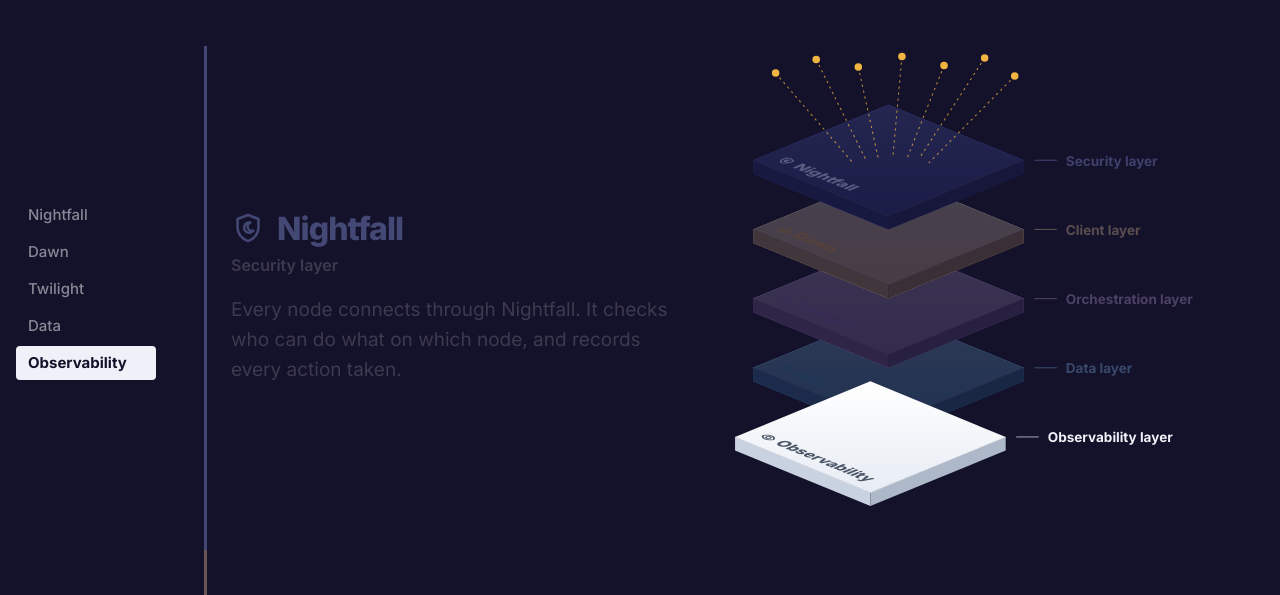
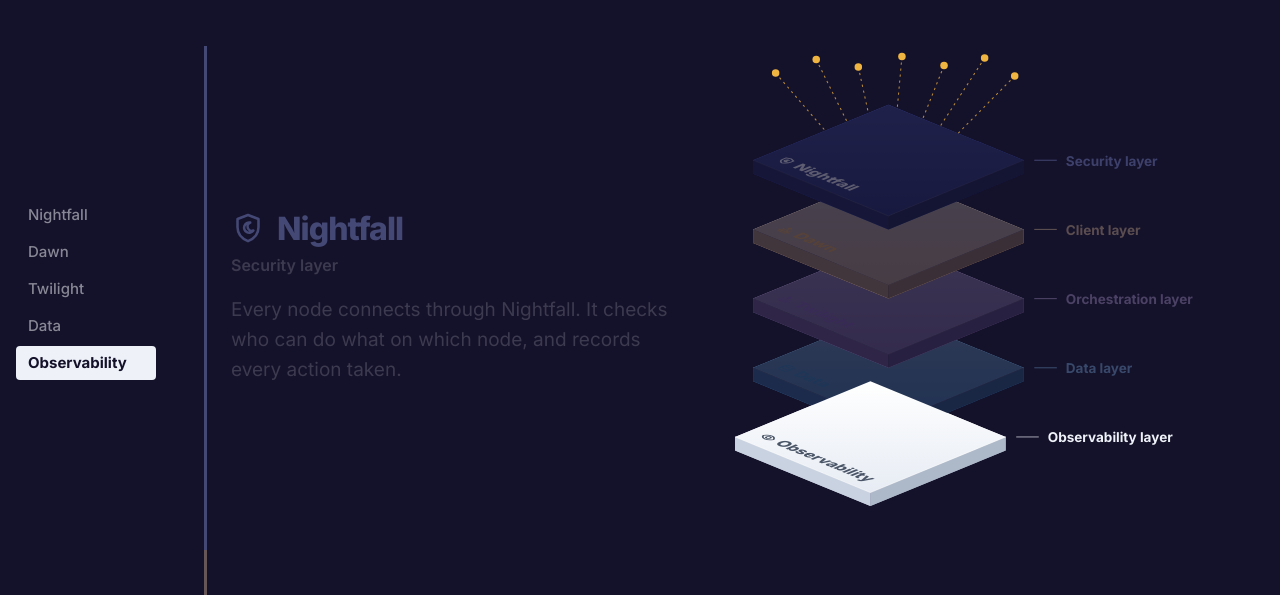
Before and after one commit to tomerze/dusk, an MkDocs documentation site: the page built from docs/docs/index.md, in a window 1280 px wide and 900 px high, scrolled down 2290 px. Shown: the part 152-747 px from the top of the window. Built offline with MkDocs 1.6.1 and Material for MkDocs 9.7.7, drawn with Linux system fonts in a browser that asks for light colours; comment, search, counter and statistics services are not loaded; some of the changed lines change nothing that is shown.

Commit message:
Update docs to bring the focused stack layer forward as a cross-fade, with the uplinks behind the top plate

```diff
--- a/docs/docs/assets/javascripts/landing.js
+++ b/docs/docs/assets/javascripts/landing.js
@@ -2,9 +2,8 @@
   const parts = stack.querySelectorAll("[data-layer]");
   const diagram = stack.querySelector(".dusk-stack__diagram");
   const plates = [...diagram.querySelectorAll(".dusk-plate")];
-  const fleet = diagram.querySelector(".dusk-stack__fleet");
-  const calm = matchMedia("(prefers-reduced-motion: reduce)");
   const visible = new Set();
+  let front = null;
   const observer = new IntersectionObserver(
     (entries) => {
       for (const entry of entries) {
@@ -16,39 +15,36 @@
       }
       const current = visible.values().next().value;
       const layer = current ? current.dataset.layer : "";
-      const before = calm.matches
-        ? []
-        : [...diagram.querySelectorAll(".dusk-plate, .dusk-plate *")].map(
-            (part) => {
-              const style = getComputedStyle(part);
-              return [part, style.transform, style.opacity];
-            },
-          );
+      if (front && front.dataset.layer !== layer) {
+        const leaving = front;
+        leaving.classList.remove("is-active");
+        leaving.style.opacity = 0;
+        setTimeout(() => leaving.remove(), 450);
+        front = null;
+      }
+      const plate = plates.find(
+        (candidate) => candidate.dataset.layer === layer,
+      );
+      if (plate && !front) {
+        front = plate.cloneNode(true);
+        front.classList.add("dusk-plate--front");
+        front.classList.remove("is-active");
+        for (const aside of front.querySelectorAll(
+          ".dusk-plate__leader, .dusk-plate__name",
+        )) {
+          aside.remove();
+        }
+        front.style.opacity = 0;
+        diagram.append(front);
+        getComputedStyle(front).opacity;
+        front.style.opacity = 1;
+      }
       stack.classList.toggle("is-focused", Boolean(current));
       for (const part of parts) {
         part.classList.toggle("is-active", part.dataset.layer === layer);
       }
-      for (const plate of plates) {
-        if (plate.dataset.layer !== layer) {
-          diagram.insertBefore(plate, fleet);
-        }
-      }
-      for (const plate of plates) {
-        if (plate.dataset.layer === layer) {
-          diagram.insertBefore(plate, fleet);
-        }
-      }
-      for (const [part, transform, opacity] of before) {
-        const style = getComputedStyle(part);
-        if (style.transform !== transform || style.opacity !== opacity) {
-          part.animate(
-            [
-              { transform, opacity },
-              { transform: style.transform, opacity: style.opacity },
-            ],
-            { duration: 450, easing: "ease" },
-          );
-        }
+      if (front) {
+        front.classList.add("is-active");
       }
     },
     { rootMargin: "-49% 0px -50% 0px" },
--- a/docs/docs/assets/stylesheets/landing.css
+++ b/docs/docs/assets/stylesheets/landing.css
@@ -1,6 +1,6 @@
 .dusk-landing {
   --dusk-gold: #f0b441;
-  --dusk-nightfall: #3446b4;
+  --dusk-nightfall: #28378f;
   --dusk-dawn: #ffd9a8;
   --dusk-twilight: #a98bcc;
   --dusk-data: #4ea6e6;
@@ -624,6 +624,20 @@
   height: auto;
   overflow: visible;
 }
+.dusk-plate {
+  transition: transform 0.45s ease;
+}
+.dusk-plate polygon,
+.dusk-plate text,
+.dusk-plate use,
+.dusk-plate path {
+  transition: opacity 0.45s ease;
+}
+.dusk-plate--front {
+  transition:
+    transform 0.45s ease,
+    opacity 0.45s ease;
+}
 .dusk-plate__edge {
   fill: none;
   stroke: rgba(255, 255, 255, 0.55);
@@ -995,6 +1009,8 @@
   .dusk-stack__uplink {
     animation: none;
   }
+  .dusk-plate,
+  .dusk-plate *,
   .dusk-layer {
     transition: none;
   }
```
Also changed, not shown: docs/docs/assets/landing/stack.svg.
